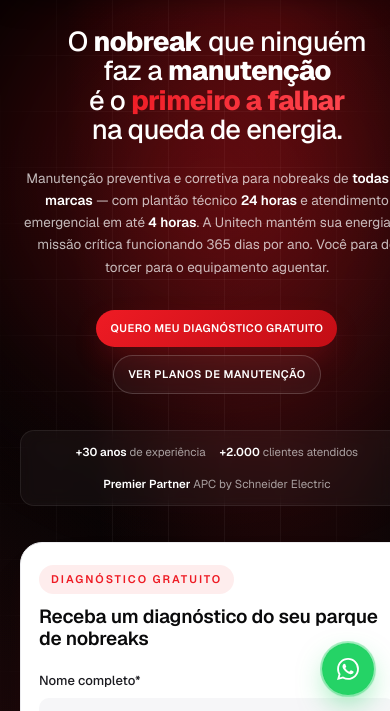
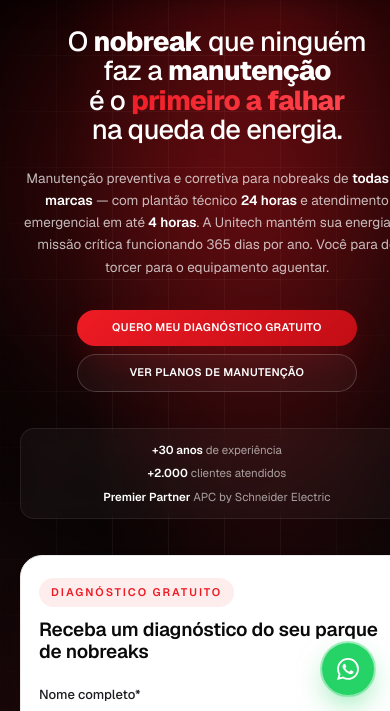
Before and after one commit to kalebebmartins/unitech-landing-page, a plain HTML site: page index.html in a window 390 px wide. Shown: the part 133-844 px from the top of the page. Drawn offline with nearby package versions, Linux system fonts and the light colour scheme.

Commit message:
fix: compact CTA buttons + larger side margins on mobile

```diff
--- a/Assets/css/styles.css
+++ b/Assets/css/styles.css
@@ -2809,6 +2809,7 @@ img { max-width: 100%; }
 /* ≤860px — Two-column sections become single-column */
 @media (max-width: 860px) {
   :root {
+    --container-pad: 24px;
     --section-pad-y: clamp(56px, 10vw, 96px);
   }
   .hero {
@@ -2839,15 +2840,27 @@ img { max-width: 100%; }
   .hero__title { font-size: clamp(24px, 6.5vw, 34px); padding: 0 8px; }
   .hero__sub { font-size: 14px; padding: 0 4px; max-width: 520px; }
 
-  /* Buttons: inline (not full-width), centered, compact */
-  .hero__ctas { gap: 10px; flex-wrap: wrap; justify-content: center; width: 100%; }
+  /* Buttons: compact and centered */
+  .hero__ctas {
+    gap: 10px;
+    flex-direction: column;
+    align-items: stretch;
+    justify-content: center;
+    width: 100%;
+    max-width: 320px;
+    margin-left: auto;
+    margin-right: auto;
+  }
   .hero__ctas .btn,
   .hero__ctas .btn--lg {
-    width: auto !important;
-    padding: 11px 18px !important;
-    font-size: 12px !important;
+    width: 100% !important;
+    padding: 12px 14px !important;
+    font-size: 11.5px !important;
     gap: 6px;
-    letter-spacing: .04em;
+    letter-spacing: .03em;
+    white-space: normal !important;
+    text-align: center;
+    line-height: 1.25;
   }
 
   .trust-row {
@@ -2856,7 +2869,10 @@ img { max-width: 100%; }
     width: 100%;
     max-width: 100%;
     box-sizing: border-box;
+    flex-direction: column;
+    gap: 6px;
   }
+  .trust-row__sep { display: none; }
 
   .cred__inner { grid-template-columns: 1fr; gap: 32px; text-align: left; }
   .cred__seal { justify-content: flex-start; }
@@ -2963,14 +2979,20 @@ img { max-width: 100%; }
   .hero { padding: clamp(28px, 6vw, 48px) 0; }
   .hero__title { font-size: clamp(24px, 7vw, 32px); }
   .hero__sub { font-size: 13.5px; }
-  .hero__ctas { flex-direction: row; flex-wrap: wrap; gap: 8px; justify-content: center; }
+  .hero__ctas {
+    flex-direction: column;
+    gap: 8px;
+    max-width: 280px;
+  }
   .hero__ctas .btn,
   .hero__ctas .btn--lg {
-    width: auto !important;
-    padding: 10px 14px !important;
+    width: 100% !important;
+    padding: 11px 14px !important;
     font-size: 11px !important;
-    letter-spacing: .04em;
+    letter-spacing: .03em;
     gap: 6px;
+    white-space: normal !important;
+    line-height: 1.25;
   }
   .trust-row { font-size: 11.5px; padding: 12px 14px; }
   .trust-row__sep { display: none; }
--- a/index.html
+++ b/index.html
@@ -40,7 +40,7 @@
   <link rel="preload" as="style" href="https://fonts.googleapis.com/css2?family=Geist:wght@100;200;300;400;500;600;700;800;900&display=swap" />
   <link href="https://fonts.googleapis.com/css2?family=Geist:wght@100;200;300;400;500;600;700;800;900&display=swap" rel="stylesheet" />
 
-  <link rel="stylesheet" href="Assets/css/styles.css?v=29" />
+  <link rel="stylesheet" href="Assets/css/styles.css?v=30" />
 
   <!-- Schema.org -->
   <script type="application/ld+json">
```
Also changed, not shown: .claude/settings.local.json (added).
